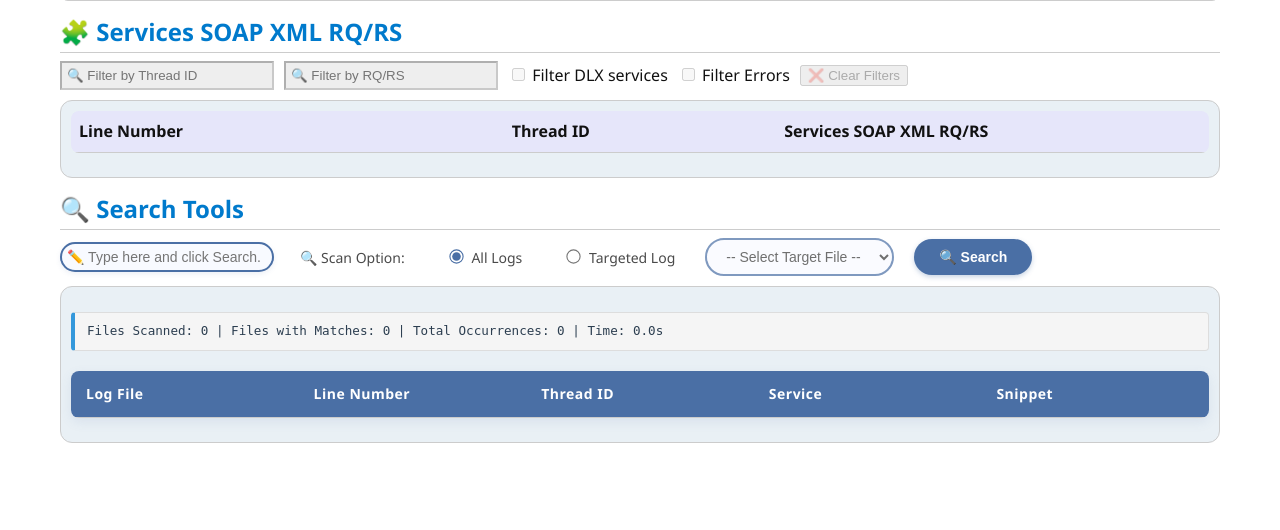
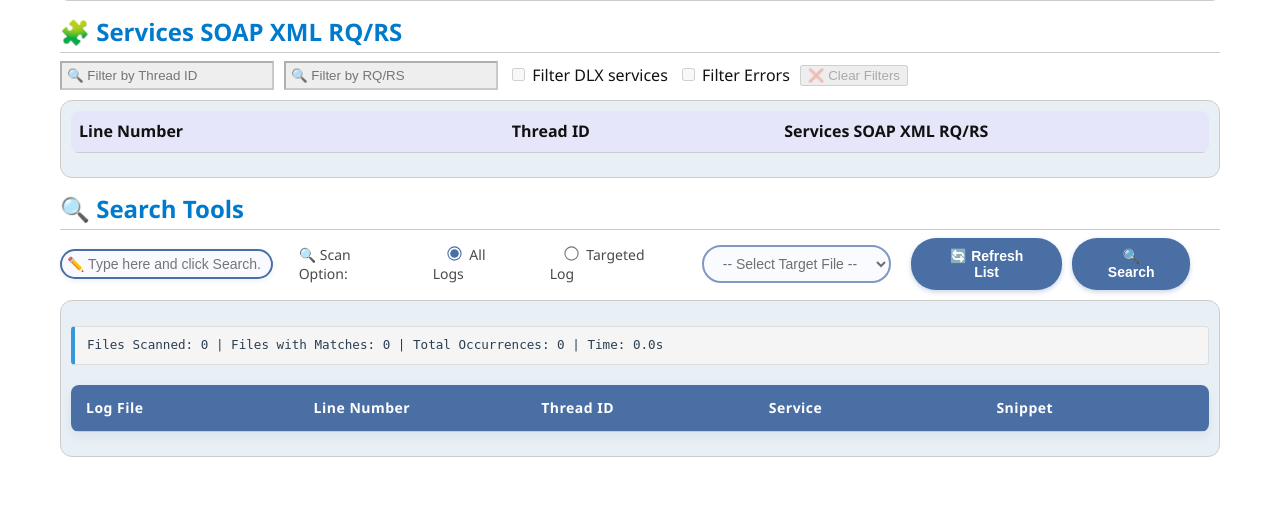
Before and after one commit to gikcrib/logsniffingtool, a FastAPI app: page / in a window 1280 px wide. Shown: the part 502-1032 px from the top of the page. Before the commit the page ends 945 px from the top, so only its background shows below. Run offline with FastAPI, Linux system fonts and the light colour scheme; data that the repository does not hold is empty; parts of the project's set-up code (start-up, migrations or seed data) failed here and were passed over; some libraries are stand-ins or nearby versions.

Commit message:
Added refresh dropdown list button in the search section

```diff
--- a/templates/index.html
+++ b/templates/index.html
@@ -160,6 +160,7 @@
 			<select id="fileSelect" class="searchtoolfilters-select">
 			  <option value="">-- Select Target File --</option>
 			</select>
+			<button id="refresListhSearchToolBtn" class="searchtoolfilters-button" title="Refresh Log List">🔄 Refresh List</button>
 			<button id="searchBtn" class="searchtoolfilters-button">🔍 Search</button>
 			<label class="searchtoolfilters-label">
 			  <input type="checkbox" id="streamingToggle" checked disabled hidden> <!-- Use Real-Time Streaming -->
```
